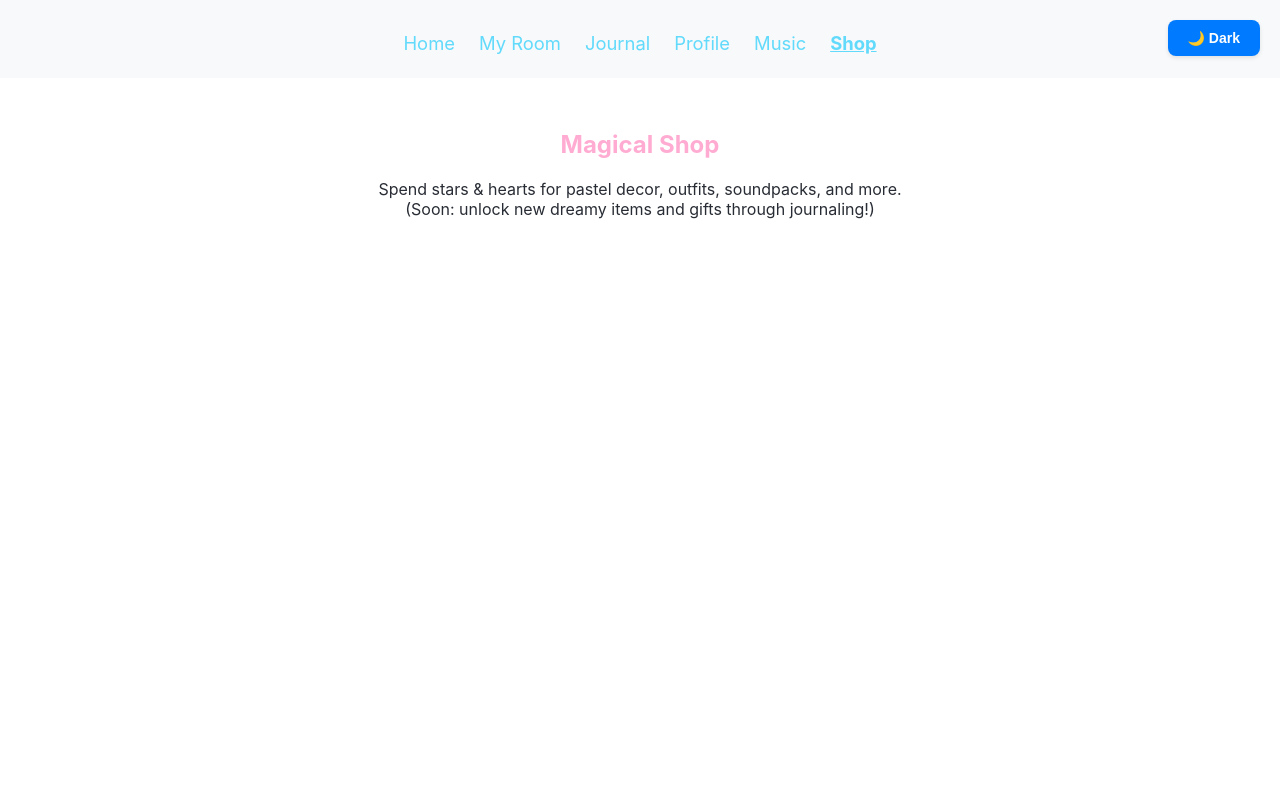
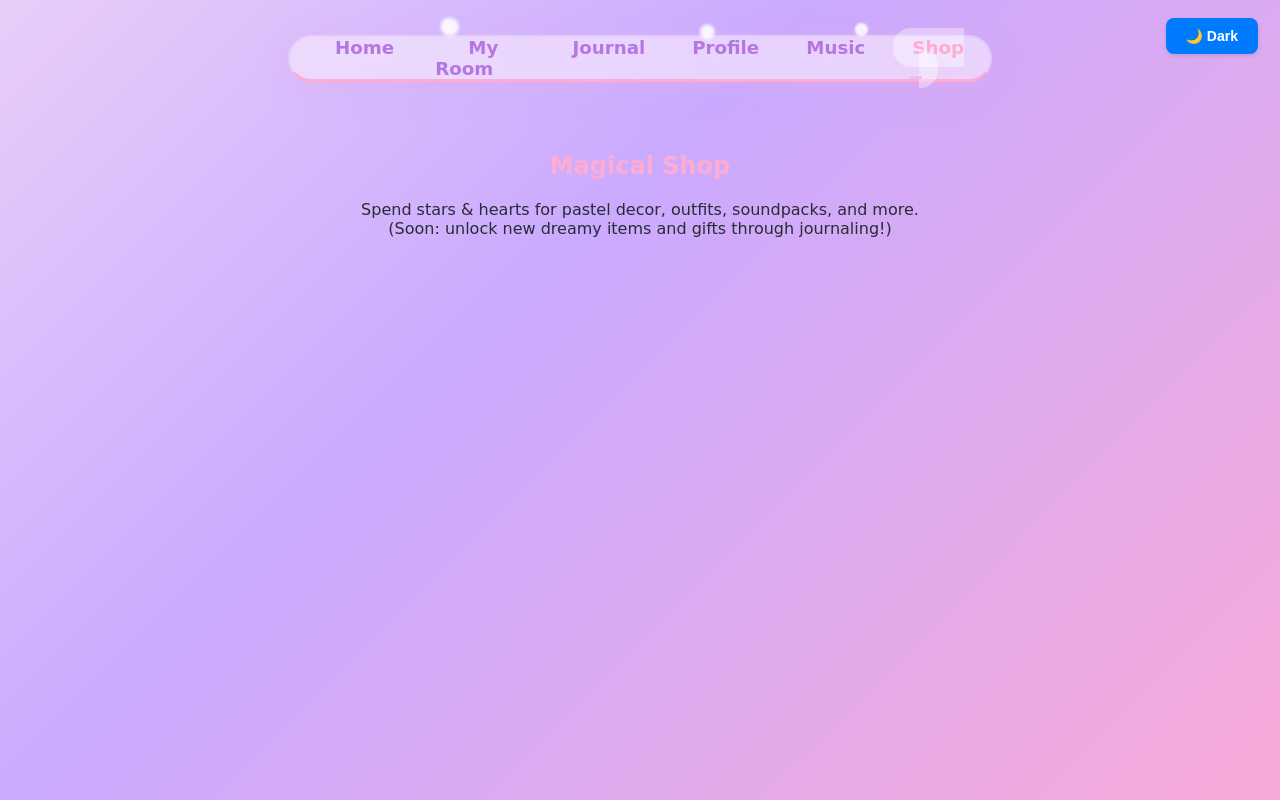
Before and after one commit to Workflow-Manager-admin/pastel-dreamscape-105417-942e025c, a React (Create React App) app in the folder frontend_app/: page /shop in a window 1280 px wide. Built offline with nearby package versions, Linux system fonts and the light colour scheme.

Commit message:
CheckPoint

```diff
--- a/frontend_app/src/App.css
+++ b/frontend_app/src/App.css
@@ -21,12 +21,207 @@
   --button-text: #ffffff;
 }
 
+/* --- Dreamy/Pastel Glassmorphic Core Styles --- */
+
 .App {
   text-align: center;
   background-color: var(--bg-primary);
   color: var(--text-primary);
   min-height: 100vh;
   transition: background-color 0.3s ease, color 0.3s ease;
+  font-family: 'Quicksand', 'Baloo 2', 'Comic Sans MS', 'Comic Sans', cursive, Arial, sans-serif;
+  overflow-x: hidden;
+}
+
+/* Dreamy glassy app background with a pastel gradient and gentle shimmer effect */
+.dreamy-app-bg {
+  background: linear-gradient(135deg, #ffeaf4 0%, #caaaff 50%, #ffabd2 100%);
+  min-height: 100vh;
+  background-size: 140% 140%;
+  animation: bgDreamFloat 18s cubic-bezier(.77,.02,.13,.99) infinite;
+}
+
+@keyframes bgDreamFloat {
+  0% { background-position: 0% 50%; }
+  50% { background-position: 100% 62%; }
+  100% { background-position: 0% 50%; }
+}
+
+/* --- Dreamy Navbar Styles --- */
+.dreamy-navbar {
+  position: fixed;
+  top: 35px;
+  left: 50%;
+  transform: translateX(-50%);
+  z-index: 10;
+  width: max(370px, 64vw);
+  max-width: 700px;
+  min-width: 286px;
+  background: rgba(246, 233, 253, 0.66);
+  border-radius: 36px;
+  box-shadow: 0 8px 32px 0 rgba(202, 170, 255, 0.22), 0 3px 24px -12px #ffabd2;
+  backdrop-filter: blur(24px);
+  border: 2px solid rgba(202,170,255,0.24);
+  border-bottom: 3.5px solid #ffabd2;
+  overflow: visible;
+  transition: box-shadow 0.3s, background 0.4s;
+}
+
+.dreamy-navbar .navbar-links {
+  list-style: none;
+  margin: 0;
+  padding: 0 26px;
+  display: flex;
+  flex-direction: row;
+  justify-content: center;
+  gap: 28px;
+  align-items: center;
+}
+
+.dreamy-navbar .navbar-link {
+  font-size: 1.14rem;
+  color: #b477e0;
+  font-weight: 600;
+  text-decoration: none;
+  padding: 9px 19px;
+  border-radius: 18px;
+  transition: background 0.19s, color 0.2s, box-shadow 0.15s;
+  background: rgba(255, 255, 255, 0.01);
+  box-shadow: 0 0px 0px transparent;
+  position: relative;
+}
+
+.dreamy-navbar .navbar-link:after {
+  content: "";
+  position: absolute; left: 16px; right: 16px; bottom: 9px; height: 3px;
+  border-radius: 2px;
+  background: linear-gradient(90deg, #caaaff55 30%, #ffabd2cc 100%);
+  opacity: 0; transition: opacity .22s;
+}
+.dreamy-navbar .navbar-link.active,
+.dreamy-navbar .navbar-link:hover {
+  color: #ffabd2;
+  background: rgba(255, 255, 255, 0.37);
+  box-shadow: 0 2px 16px 0 rgba(255,171,210,0.10);
+}
+
+.dreamy-navbar .navbar-link.active:after,
+.dreamy-navbar .navbar-link:hover:after {
+  opacity: 1;
+}
+
+/* --- Animated Sparkles for Navbar --- */
+.navbar-sparkle-layer {
+  position: absolute;
+  left: 0; right: 0; top: 0; bottom: 0;
+  pointer-events: none;
+  z-index: 9;
+  overflow: visible;
+  opacity: 0.87;
+}
+
+.navbar-sparkle {
+  position: absolute;
+  width: 8px; height: 8px;
+  border-radius: 50%;
+  background: radial-gradient(circle, #fff 66%, #ffabd288 100%);
+  opacity: 0.77;
+  filter: blur(1.5px) brightness(1.32);
+  animation: navbarSparkleMove 6s linear infinite;
+}
+.sparkle-0 { left: 22%; top: 14%; animation-delay: 0.8s; }
+.sparkle-1 { left: 59%; top: 28%; animation-delay: 0.9s; }
+.sparkle-2 { left: 81%; top: 9%; animation-delay: 2.1s; }
+.sparkle-0,
+.card-sparkle.sparkle-0 { background: radial-gradient(circle, #fff, #ffeaf4 80%, #caaaff 100%); }
+.sparkle-1,
+.card-sparkle.sparkle-1 { background: radial-gradient(circle, #fff, #ffabd2 80%, #caaaff 100%); }
+.sparkle-2,
+.card-sparkle.sparkle-2 { background: radial-gradient(circle, #fff, #caaaff 90%, #ffabd2 100%); }
+.navbar-sparkle:nth-child(3n+1) { width: 12px; height: 12px; opacity: 0.66;}
+.navbar-sparkle:nth-child(2n) { width: 9px; height: 9px; opacity: 0.61;}
+@keyframes navbarSparkleMove {
+  0% { transform: translateY(0) scale(1); opacity: 0.8;}
+  10% { opacity: 1; }
+  80% { opacity: 1;}
+  100% { transform: translateY(-28px) scale(1.35); opacity: 0.18;}
+}
+
+/* --- GlassyCard Styles (for Main Cards) --- */
+.glassy-card, .dreamy-card {
+  position: relative;
+  border-radius: 30px;
+  background: rgba(255,255,255,0.41);
+  backdrop-filter: blur(20px);
+  margin: 28px auto;
+  padding: 2.2rem 1.1rem 2.3rem 1.1rem;
+  transition: box-shadow .23s, background .21s;
+  box-shadow: 0 10px 32px 0 rgba(202,170,255,0.14);
+  max-width: 420px;
+  min-width: 260px;
+  border: 2.5px solid #ffabd2;
+  overflow: visible;
+}
+.glassy-card.dreamy-card {
+  border: 2.5px solid var(--dreamy-card-border, #caaaff);
+}
+
+.glassy-card:hover {
+  background: rgba(202, 170, 255, 0.16);
+  box-shadow: 0 18px 42px 0 rgba(255,171,210,0.17), 0 1.5px 2px rgba(246,233,253,0.18);
+}
+
+/* Card sparkles layer */
+.card-sparkles {
+  position: absolute;
+  pointer-events: none;
+  top: -12px; right: 10px; left: 10px; bottom: -12px;
+  z-index: 2;
+}
+.card-sparkle {
+  position: absolute;
+  width: 7px; height: 7px;
+  border-radius: 50%;
+  opacity: 0.61;
+  animation: cardSparkleMove 7.2s linear infinite;
+  filter: blur(1.4px) brightness(1.1);
+}
+.card-sparkle.sparkle-0 { left: 28%; top: 10%; animation-delay: .54s;}
+.card-sparkle.sparkle-1 { left: 68%; top: 80%; animation-delay: 1.02s;}
+.card-sparkle.sparkle-2 { left: 66%; top: 28%; animation-delay: 2.23s;}
+.card-sparkle.sparkle-0 { background: radial-gradient(circle, #fff, #ffeaf4 68%, #caaaff 100%);}
+.card-sparkle.sparkle-1 { background: radial-gradient(circle, #fff, #ffabd2 68%, #caaaff 100%);}
+.card-sparkle.sparkle-2 { background: radial-gradient(circle, #fff, #caaaff 90%, #ffabd2 100%);}
+@keyframes cardSparkleMove {
+  0% { transform: translateY(0) scale(1); opacity: 0.7;}
+  80% { opacity: 0.7;}
+  100% { transform: translateY(-18px) scale(1.22); opacity: 0.15;}
+}
+
+/* --- General Dreamy Accents --- */
+.dreamy-accent-text {
+  color: #b477e0;
+  text-shadow: 0 4px 22px #ffeaf488, 0 2px 2px #ffabd2af;
+  font-family: 'Baloo 2', 'Comic Sans MS', 'Helvetica Neue', cursive;
+  letter-spacing: 0.012em;
+}
+
+/* --- Responsive design for mobile --- */
+@media (max-width: 768px) {
+  .dreamy-navbar {
+    width: 95vw; min-width: 140px; max-width: 99vw; top: 16px;
+    border-radius: 28px;
+    padding-top: 10px; padding-bottom: 10px;
+  }
+  .dreamy-navbar .navbar-links {
+    gap: 9px;
+    padding: 0 8px;
+  }
+  .glassy-card, .dreamy-card {
+    max-width: 97vw;
+    min-width: 120px;
+    padding: 1.2rem 0.3rem 1.3rem 0.3rem;
+  }
 }
 
 .App-logo {
--- a/frontend_app/src/App.js
+++ b/frontend_app/src/App.js
@@ -1,26 +1,20 @@
 import React, { useState, useEffect } from 'react';
 import './App.css';
-import { Routes, Route, Link, useLocation } from 'react-router-dom';
+import { Routes, Route } from 'react-router-dom';
 import Home from './pages/Home';
 import Room from './pages/Room';
 import Journal from './pages/Journal';
 import Profile from './pages/Profile';
 import Music from './pages/Music';
 import Shop from './pages/Shop';
+import Navbar from './components/Navbar';
 
-const navItems = [
-  { path: '/', label: 'Home' },
-  { path: '/room', label: 'My Room' },
-  { path: '/journal', label: 'Journal' },
-  { path: '/profile', label: 'Profile' },
-  { path: '/music', label: 'Music' },
-  { path: '/shop', label: 'Shop' },
-];
-
-// PUBLIC_INTERFACE
+/**
+ * PUBLIC_INTERFACE
+ * Main app layout with dreamy glassmorphic Navbar and pastel background.
+ */
 function App() {
   const [theme, setTheme] = useState('light');
-  const location = useLocation();
 
   // Effect to apply theme to document element
   useEffect(() => {
@@ -33,33 +27,24 @@ function App() {
   };
 
   return (
-    <div className="App">
-      <header className="App-header" style={{ minHeight: "auto", paddingBottom: 0 }}>
+    <div className="App dreamy-app-bg">
+      {/* Floating glassy navbar (fixed at top) */}
+      <Navbar />
+      {/* Theme toggle floats above navbar */}
       <button
         className="theme-toggle"
         onClick={toggleTheme}
         aria-label={`Switch to ${theme === 'light' ? 'dark' : 'light'} mode`}
+        style={{
+          position: "fixed",
+          right: 22,
+          top: 18,
+          zIndex: 12,
+        }}
       >
         {theme === 'light' ? '🌙 Dark' : '☀️ Light'}
       </button>
-        <nav className="navbar" style={{ margin: "32px 0 24px 0", display: "flex", gap: 24, justifyContent: "center", alignItems: "center" }}>
-          {navItems.map(item => (
-            <Link
-              key={item.path}
-              to={item.path}
-              className="App-link"
-              style={{
-                textDecoration: location.pathname === item.path ? "underline" : "none",
-                fontWeight: location.pathname === item.path ? "bold" : "normal",
-                fontSize: "1.15rem"
-              }}
-            >
-              {item.label}
-            </Link>
-          ))}
-        </nav>
-      </header>
-      <main style={{ flex: 1 }}>
+      <main style={{ flex: 1, marginTop: 100 }}>
         <Routes>
           <Route path="/" element={<Home />} />
           <Route path="/room" element={<Room />} />
--- /dev/null
+++ b/frontend_app/src/components/Navbar.js
@@ -0,0 +1,49 @@
+import React from "react";
+import { Link, useLocation } from "react-router-dom";
+
+/**
+ * PUBLIC_INTERFACE
+ * Floating, pastel glassmorphic navigation bar for Softcore Galaxy app.
+ * Contains navigation links, glass blur, sparkly animated stars, and dreamy pastel outline.
+ */
+const navItems = [
+  { path: "/", label: "Home" },
+  { path: "/room", label: "My Room" },
+  { path: "/journal", label: "Journal" },
+  { path: "/profile", label: "Profile" },
+  { path: "/music", label: "Music" },
+  { path: "/shop", label: "Shop" }
+];
+
+function Navbar() {
+  const location = useLocation();
+
+  return (
+    <nav className="dreamy-navbar">
+      {/* Sparkle layer */}
+      <div className="navbar-sparkle-layer" aria-hidden="true">
+        {[...Array(12)].map((_, i) => (
+          <span key={i} className={`navbar-sparkle sparkle-${i % 3}`}></span>
+        ))}
+      </div>
+      {/* Navigation links */}
+      <ul className="navbar-links">
+        {navItems.map((item) => (
+          <li key={item.path} className="navbar-item">
+            <Link
+              to={item.path}
+              className={`navbar-link${
+                location.pathname === item.path ? " active" : ""
+              }`}
+              aria-current={location.pathname === item.path ? "page" : undefined}
+            >
+              {item.label}
+            </Link>
+          </li>
+        ))}
+      </ul>
+    </nav>
+  );
+}
+
+export default Navbar;
```
Also changed, not shown: frontend_app/src/components/GlassyCard.js (added, +34 -0 lines), 1 other file (tests, documents, lock files or other folders). Lines whose indentation alone changed are shown as unchanged.
